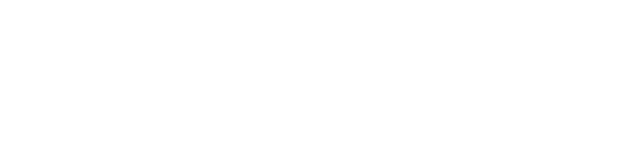
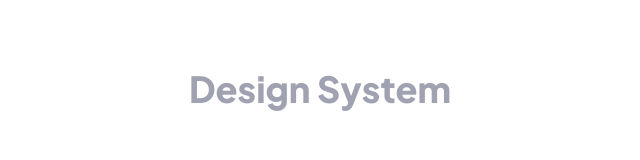
Before and after one commit to ipaulaabro/build-a-website-design-system, a plain HTML site: page index.html in a window 1280 px wide. Shown: the whole page, without its empty margins (573-1213 px from the left). Drawn offline with Linux system fonts and the light colour scheme.

Commit message:
feat: header html + css

```diff
--- a/css/style.css
+++ b/css/style.css
@@ -0,0 +1,22 @@
+@import url("https://fonts.googleapis.com/css2?family=Plus+Jakarta+Sans:wght@400;500;700;800&display=swap");
+
+body {
+  font-family: "Plus Jakarta Sans", sans-serif;
+  color: #13183f;
+}
+#root {
+  margin: 66px auto;
+}
+
+header {
+  width: 80%;
+  max-width: 1440px;
+  margin-bottom: 80px;
+}
+
+h1 {
+  font-size: 36px;
+  font-weight: 800;
+  opacity: 0.4;
+  text-align: right;
+}
--- a/index.html
+++ b/index.html
@@ -11,5 +11,11 @@
     <link rel="stylesheet" href="./css/reset.css" />
     <link rel="stylesheet" href="./css/style.css" />
   </head>
-  <body></body>
+  <body>
+    <div id="root">
+      <header>
+        <h1>Design System</h1>
+      </header>
+    </div>
+  </body>
 </html>
```
